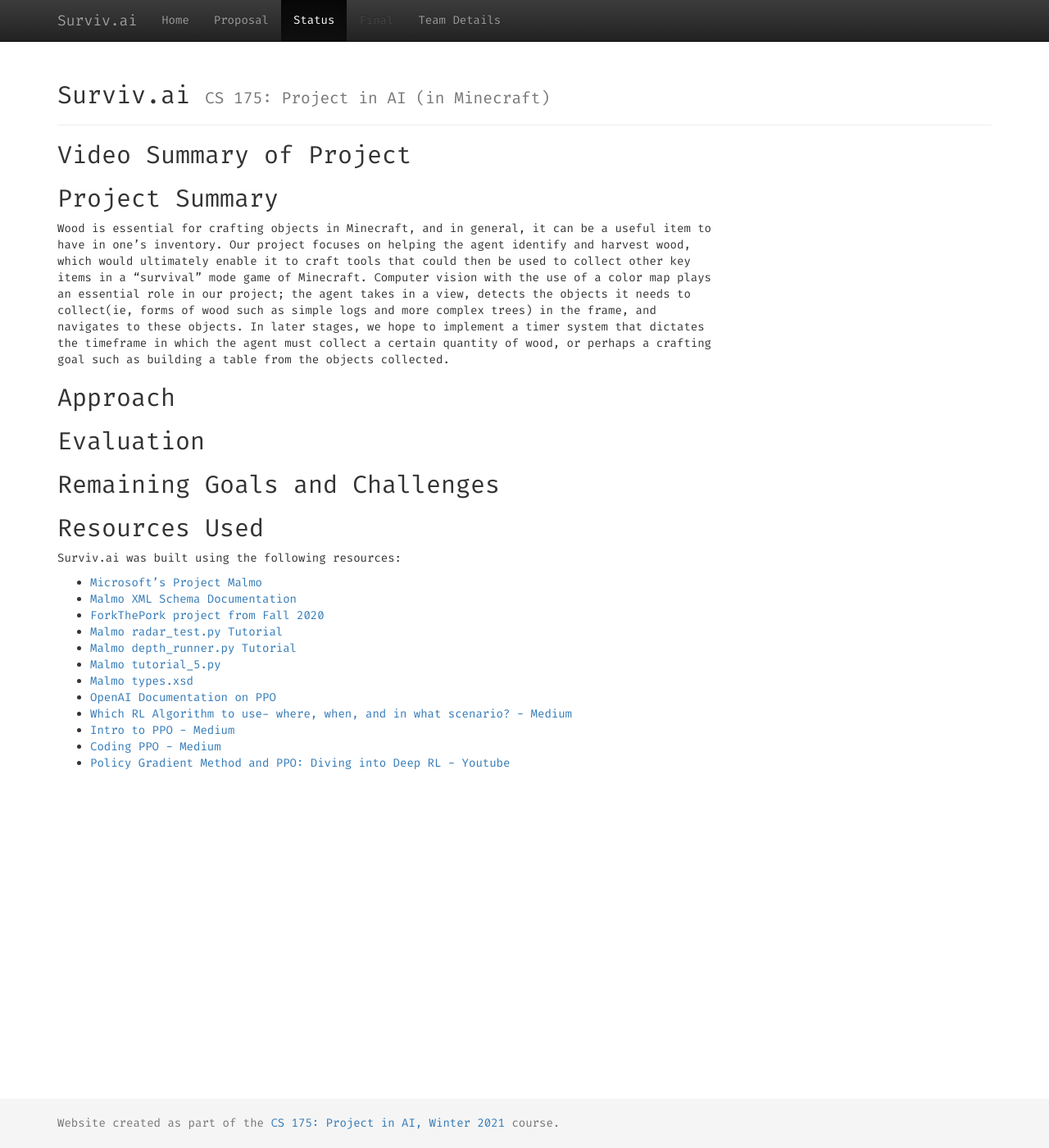
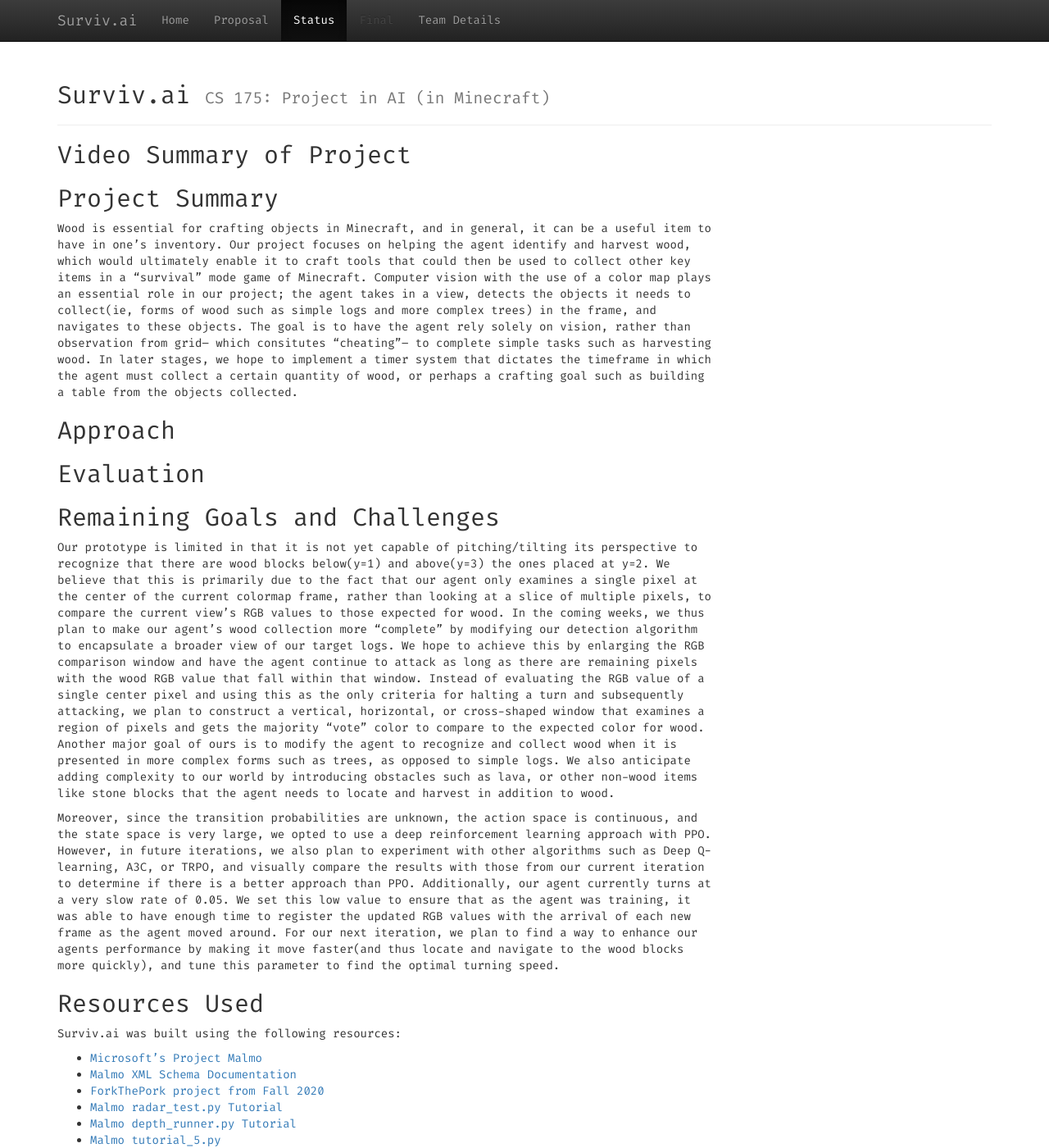
Before and after one commit to rtnavarr/survivai, a Jekyll site: the page built from docs/status.md, in a window 1280 px wide and 1400 px high. Shown: the whole window at 82% size. Built offline with Jekyll 4.4.1, drawn with Linux system fonts in a browser that asks for light colours.

Commit message:
add remaining goals and challenges

```diff
--- a/docs/status.md
+++ b/docs/status.md
@@ -5,13 +5,16 @@ title:  Status
 ## Video Summary of Project
 
 ## Project Summary
-Wood is essential for crafting objects in Minecraft, and in general, it can be a useful item to have in one’s inventory. Our project focuses on helping the agent identify and harvest wood, which would ultimately enable it to craft tools that could then be used to collect other key items in a “survival” mode game of Minecraft. Computer vision with the use of a color map plays an essential role in our project; the agent takes in a view, detects the objects it needs to collect(ie, forms of wood such as simple logs and more complex trees) in the frame, and navigates to these objects. In later stages, we hope to implement a timer system that dictates the timeframe in which the agent must collect a certain quantity of wood, or perhaps a crafting goal such as building a table from the objects collected.
+Wood is essential for crafting objects in Minecraft, and in general, it can be a useful item to have in one’s inventory. Our project focuses on helping the agent identify and harvest wood, which would ultimately enable it to craft tools that could then be used to collect other key items in a “survival” mode game of Minecraft. Computer vision with the use of a color map plays an essential role in our project; the agent takes in a view, detects the objects it needs to collect(ie, forms of wood such as simple logs and more complex trees) in the frame, and navigates to these objects. The goal is to have the agent rely solely on vision, rather than observation from grid-- which consitutes "cheating"-- to complete simple tasks such as harvesting wood. In later stages, we hope to implement a timer system that dictates the timeframe in which the agent must collect a certain quantity of wood, or perhaps a crafting goal such as building a table from the objects collected.
 
 ## Approach
 
 ## Evaluation
 
 ## Remaining Goals and Challenges
+Our prototype is limited in that it is not yet capable of pitching/tilting its perspective to recognize that there are wood blocks below(y=1) and above(y=3) the ones placed at y=2. We believe that this is primarily due to the fact that our agent only examines a single pixel at the center of the current colormap frame, rather than looking at a slice of multiple pixels, to compare the current view's RGB values to those expected for wood. In the coming weeks, we thus plan to make our agent's wood collection more "complete" by modifying our detection algorithm to encapsulate a broader view of our target logs. We hope to achieve this by enlarging the RGB comparison window and have the agent continue to attack as long as there are remaining pixels with the wood RGB value that fall within that window. Instead of evaluating the RGB value of a single center pixel and using this as the only criteria for halting a turn and subsequently attacking, we plan to construct a vertical, horizontal, or cross-shaped window that examines a region of pixels and gets the majority "vote" color to compare to the expected color for wood. Another major goal of ours is to modify the agent to recognize and collect wood when it is presented in more complex forms such as trees, as opposed to simple logs. We also anticipate adding complexity to our world by introducing obstacles such as lava, or other non-wood items like stone blocks that the agent needs to locate and harvest in addition to wood.
+
+Moreover, since the transition probabilities are unknown, the action space is continuous, and the state space is very large, we opted to use a deep reinforcement learning approach with PPO. However, in future iterations, we also plan to experiment with other algorithms such as Deep Q-learning, A3C, or TRPO, and visually compare the results with those from our current iteration to determine if there is a better approach than PPO. Additionally, our agent currently turns at a very slow rate of 0.05. We set this low value to ensure that as the agent was training, it was able to have enough time to register the updated RGB values with the arrival of each new frame as the agent moved around. For our next iteration, we plan to find a way to enhance our agents performance by making it move faster(and thus locate and navigate to the wood blocks more quickly), and tune this parameter to find the optimal turning speed.
 
 ## Resources Used
 Surviv.ai was built using the following resources:<br>
```
